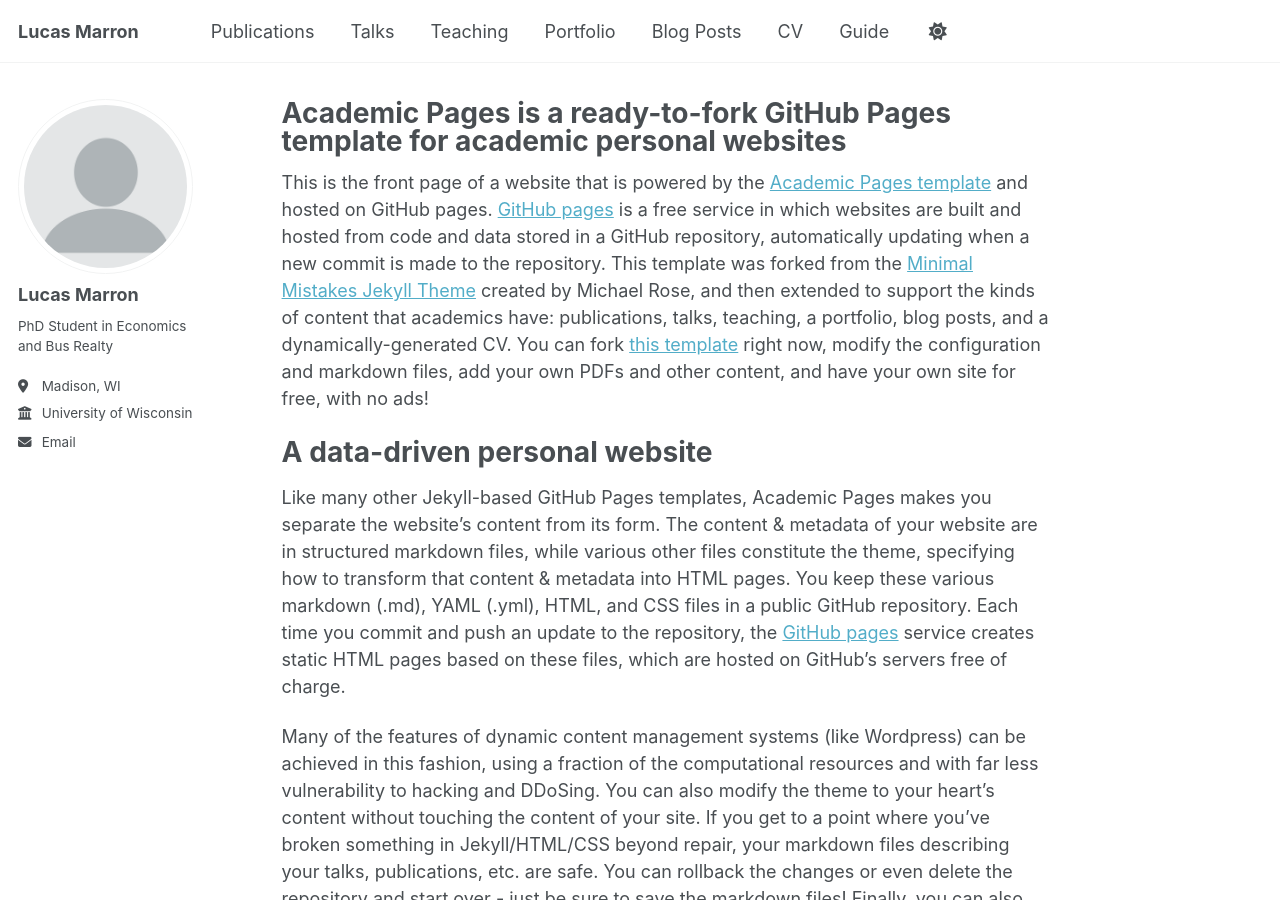
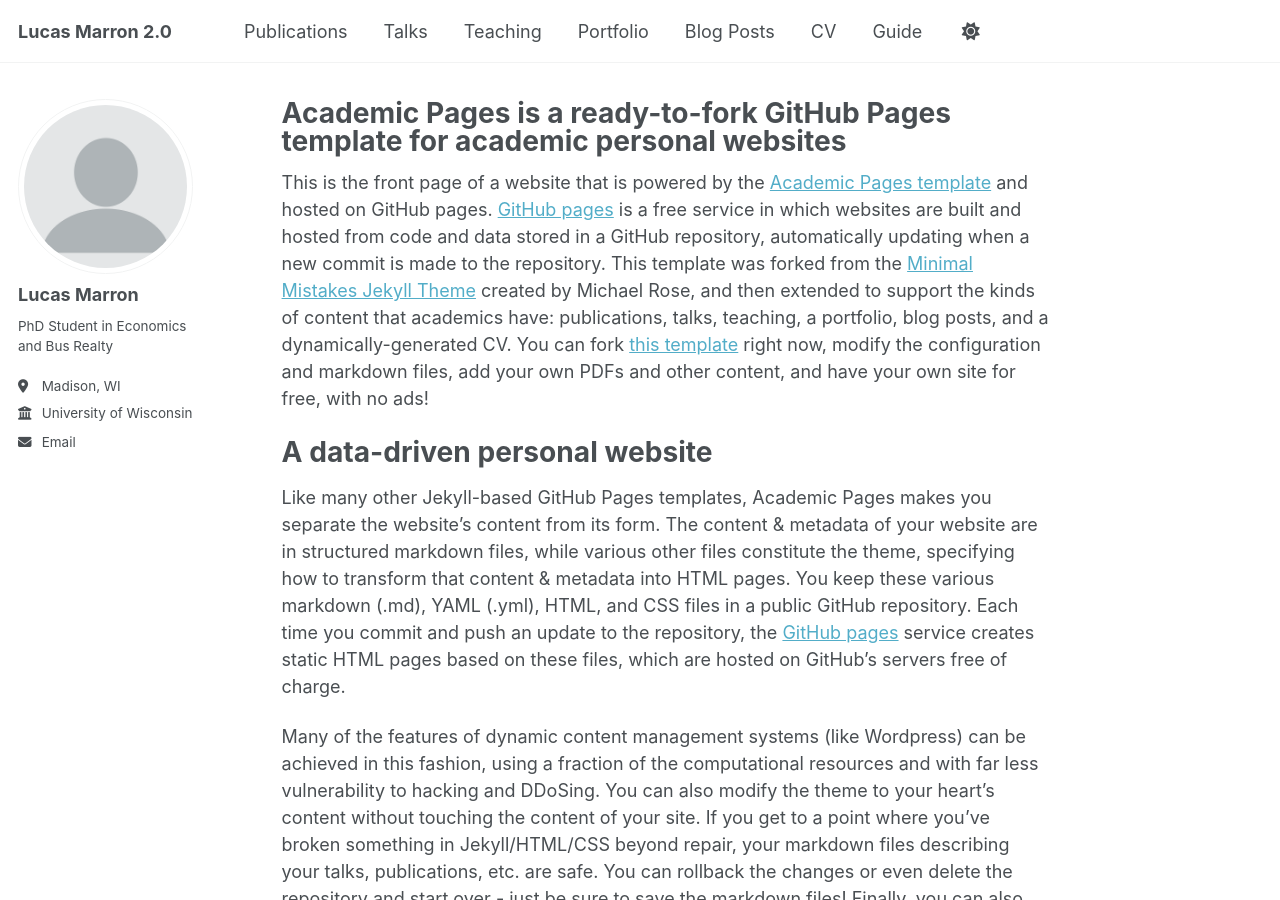
Before and after one commit to lucas-marron/lucas-marron.github.io, a Jekyll site: the page built from _pages/about.md, in a window 1280 px wide and 900 px high. Built offline with Jekyll 4.4.1, drawn with Linux system fonts in a browser that asks for light colours.

Commit message:
Update _config.yml

```diff
--- a/_config.yml
+++ b/_config.yml
@@ -9,7 +9,7 @@
 # Basic Site Settings
 locale                   : "en-US"
 site_theme               : "default"
-title                    : "Lucas Marron"
+title                    : "Lucas Marron 2.0"
 title_separator          : " "
 name                     : &name " "
 description              : &description "personal description"
```
